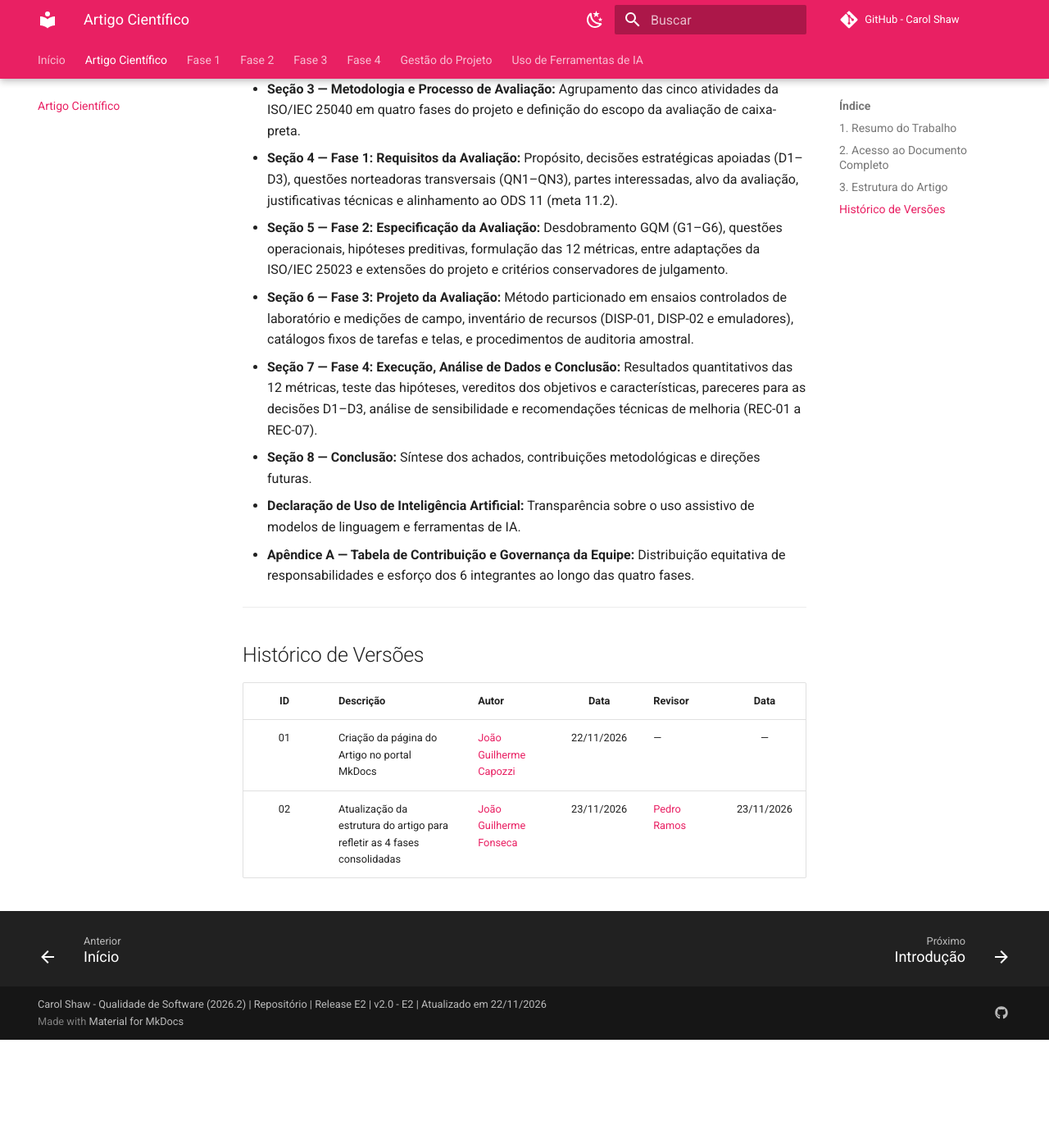
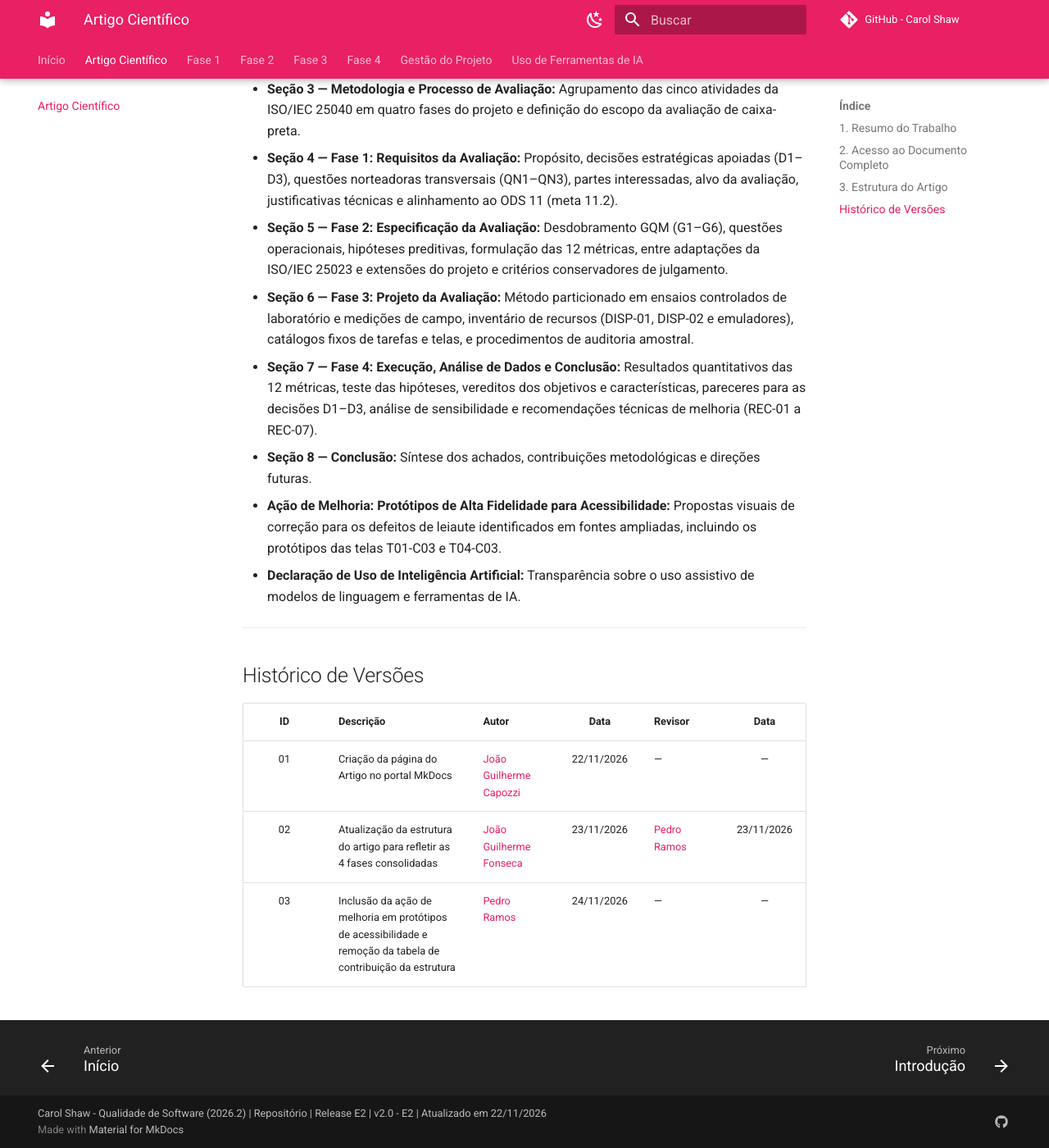
Before and after one commit to FCTE-Qualidade-de-Software-1/2026-2_T02_CAROL_SHAW, an MkDocs documentation site: the page built from docs/artigo/index.md, in a window 1280 px wide and 1400 px high, scrolled down 1108 px. Shown: the whole window at 82% size. Built offline with MkDocs 1.6.1 and Material for MkDocs 9.7.7, drawn with Linux system fonts in a browser that asks for light colours; comment, search, counter and statistics services are not loaded; before the commit the page ends 2376 px from its top, so only the background shows below that.

Commit message:
docs/ajusta seções em Estrutura do Artigo #54

```diff
--- a/docs/artigo/index.md
+++ b/docs/artigo/index.md
@@ -33,8 +33,8 @@ O artigo foi redigido em $\LaTeX$ no padrão da Sociedade Brasileira de Computa
 - **Seção 6 — Fase 3: Projeto da Avaliação:** Método particionado em ensaios controlados de laboratório e medições de campo, inventário de recursos (DISP-01, DISP-02 e emuladores), catálogos fixos de tarefas e telas, e procedimentos de auditoria amostral.
 - **Seção 7 — Fase 4: Execução, Análise de Dados e Conclusão:** Resultados quantitativos das 12 métricas, teste das hipóteses, vereditos dos objetivos e características, pareceres para as decisões D1–D3, análise de sensibilidade e recomendações técnicas de melhoria (REC-01 a REC-07).
 - **Seção 8 — Conclusão:** Síntese dos achados, contribuições metodológicas e direções futuras.
+  - **Ação de Melhoria: Protótipos de Alta Fidelidade para Acessibilidade:** Propostas visuais de correção para os defeitos de leiaute identificados em fontes ampliadas, incluindo os protótipos das telas T01-C03 e T04-C03.
 - **Declaração de Uso de Inteligência Artificial:** Transparência sobre o uso assistivo de modelos de linguagem e ferramentas de IA.
-- **Apêndice A — Tabela de Contribuição e Governança da Equipe:** Distribuição equitativa de responsabilidades e esforço dos 6 integrantes ao longo das quatro fases.
 
 ---
 
@@ -44,3 +44,4 @@ O artigo foi redigido em $\LaTeX$ no padrão da Sociedade Brasileira de Computa
 | :-: | :--- | :--- | :---: | :--- | :---: |
 | 01  | Criação da página do Artigo no portal MkDocs | [João Guilherme Capozzi](https://github.com/jonas3688) | 22/11/2026 | — | — |
 | 02  | Atualização da estrutura do artigo para refletir as 4 fases consolidadas | [João Guilherme Fonseca](https://github.com/JoaoGuilherme14) | 23/11/2026 | [Pedro Ramos](https://github.com/PedroRSR) | 23/11/2026 |
+| 03  | Inclusão da ação de melhoria em protótipos de acessibilidade e remoção da tabela de contribuição da estrutura | [Pedro Ramos](https://github.com/PedroRSR) | 24/11/2026 | — | — |
```
